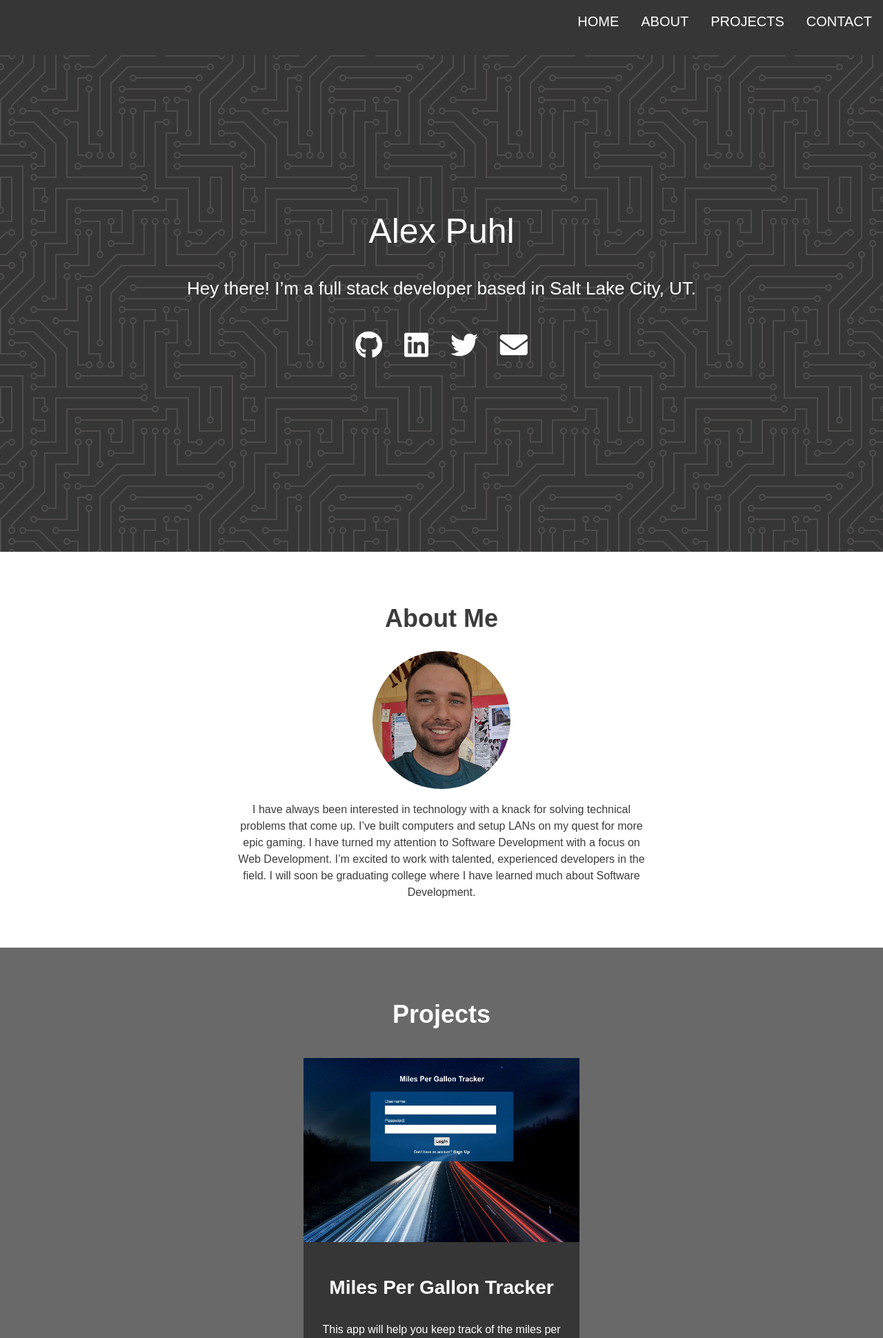
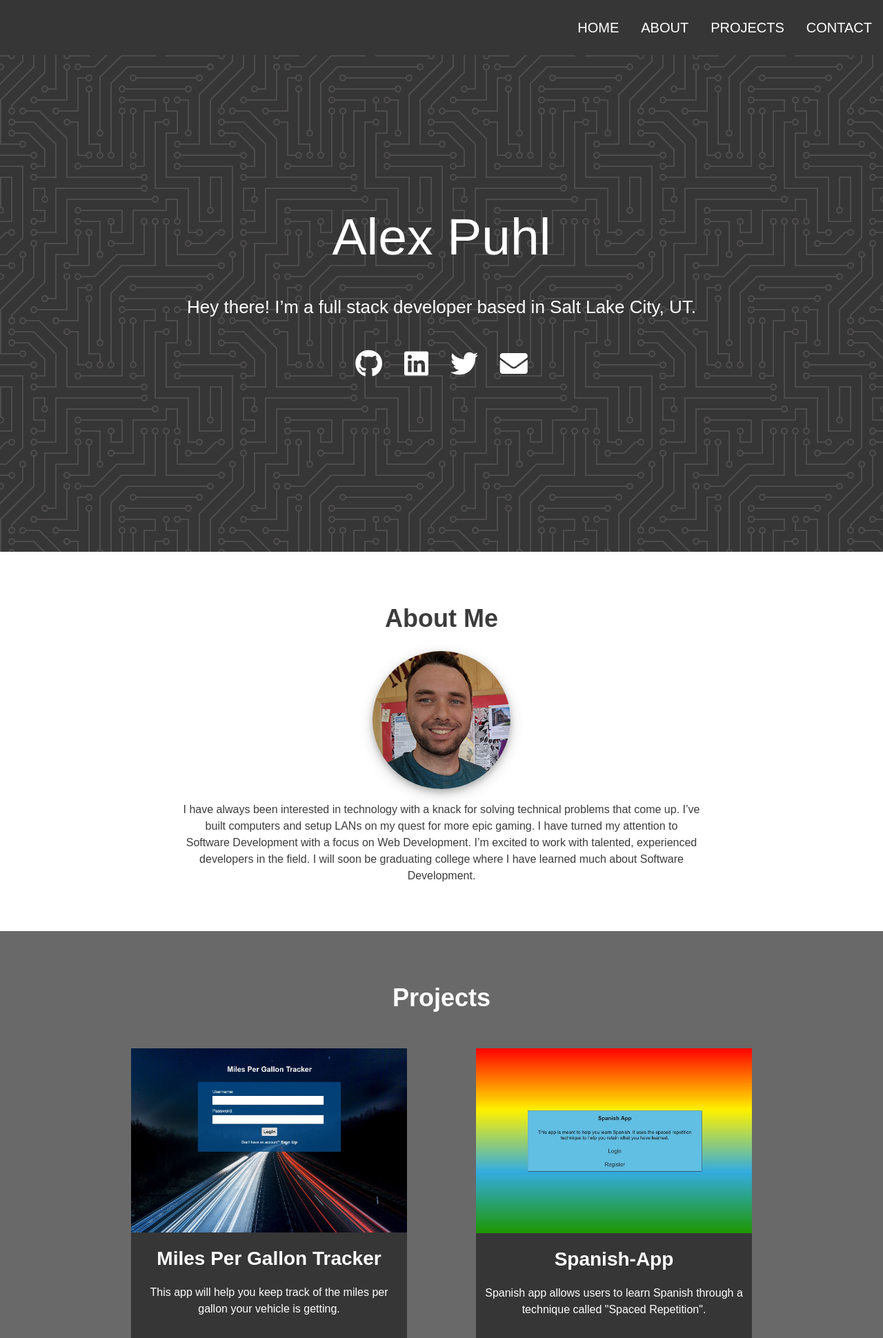
Before and after one commit to AlexanderPuhl/old_portfolio, a PHP site: page /index.html in a window 1280 px wide. Shown: the top 1940 px of the page at 69% size. Run offline with PHP 8.4, Linux system fonts and the light colour scheme; some libraries are stand-ins or nearby versions.

Commit message:
fixed aligning projects and vertically centering the navbar

```diff
--- a/index.html
+++ b/index.html
@@ -80,10 +80,9 @@
     <section class='lightText secondaryBackground' id='projects-section'>
       <div class='container'>
         <h2>Projects</h2>
-        <div class="gallery">
-          <ul class="projects-box">
+        <ul class="projects">
           <li class="project-card">
-              <a href='https://mpg-tracker-client.herokuapp.com/' target="_blank">
+            <a class="img" href='https://mpg-tracker-client.herokuapp.com/' target="_blank">
               <img src='./images/mpg-tracker.jpg' alt='MPG Tracker'/>
             </a>
             <div class='project-card-info textCenter'>
@@ -91,7 +90,7 @@
               <p>
                 This app will help you keep track of the miles per gallon your vehicle is getting.
               </p>
-                <h3>Technology Used:</h3>
+              <!-- <h3>Technology Used</h3> -->
               <p>React/Redux, Node.js, Express, Mongo/Mongoose, Bcrypt/Passport</p>
               <a href='https://github.com/AlexanderPuhl/mpg-tracker-client' target="_blank">
                 <i class="fab fa-github"></i>
@@ -99,7 +98,7 @@
             </div>
           </li>
           <li class="project-card">
-              <a href='https://spanish-app-client.herokuapp.com/' target="_blank">
+            <a class="img" href='https://spanish-app-client.herokuapp.com/' target="_blank">
               <img src='./images/spanish-app.jpg' alt='MPG Tracker'/>
             </a>
             <div class='project-card-info textCenter'>
@@ -107,7 +106,7 @@
               <p>
                 Spanish app allows users to learn Spanish through a technique called "Spaced Repetition".
               </p>
-                <h3>Technology Used:</h3>
+              <!-- <h3>Technology Used</h3> -->
               <p>React/Redux, Node.js, Express, Mongo/Mongoose, Bcrypt/Passport, Responsivevoice.org</p>
               <a href='https://github.com/thinkful-ei23/Spanish-Client-Alex-David' target="_blank">
                 <i class="fab fa-github"></i>
@@ -115,7 +114,7 @@
             </div>
           </li>
           <li class="project-card">
-              <a href='https://cozy-spaces-client.herokuapp.com/' target="_blank">
+            <a class="img" href='https://cozy-spaces-client.herokuapp.com/' target="_blank">
               <img c src='./images/cozy-spaces.JPG' alt='MPG Tracker'/>
             </a>
             <div class='project-card-info textCenter'>
@@ -123,7 +122,7 @@
               <p>
                 Cozy Spaces is focused on helping users find the coziest spaces to hang out in their area.
               </p>
-                <h3>Technology Used:</h3>
+              <!-- <h3>Technology Used</h3>0 -->
               <p>React/Redux, Node.js, Express, Mongo/Mongoose, Bcrypt/Passport, Google Maps API</p>
               <a href='https://github.com/thinkful-ei23/cozy-spaces-client' target="_blank">
                 <i class="fab fa-github"></i>
@@ -132,32 +131,31 @@
           </li>
         </ul>
       </div>
-      </div>
     </section>
     <footer class='primaryBackground textCenter' id='contacts-section'>
       <section class="container">
         <h2>Contact me at: </h2>
         <div class="contacts">
           <ul class="contacts-box flexRow">
-            <li class="contact">
+            <li class="contact textCenter">
               <a href='https://github.com/AlexanderPuhl' target="_blank">
                 <i class="fab fa-github"></i>
                 github.com/AlexanderPuhl
               </a>
             </li>
-            <li class="contact">
+            <li class="contact textCenter">
               <a href='https://www.linkedin.com/in/alexander-puhl/' target="_blank">
                 <i class="fab fa-linkedin"></i>
                 linkedin.com/alexander-puhl/
               </a>
             </li>
-            <li class="contact">
+            <li class="contact textCenter">
               <a href='https://twitter.com/AlexPuhl' target="_blank">
                 <i class="fab fa-twitter"></i>
                 twitter.com/AlexPuhl
               </a>
             </li>
-            <li class="contact">
+            <li class="contact textCenter">
               <a href='mailto:alexpuhldeveloper@gmail.com'>
                 <i class="fas fa-envelope"></i>
                 alexpuhldeveloper@gmail.com
--- a/styles/index.css
+++ b/styles/index.css
@@ -183,6 +183,7 @@ header p {
 /* PROFILE */
 .profile-picture {
   border-radius: 50%;
+  box-shadow: 0 4px 8px 0 rgba(0, 0, 0, 0.2), 0 6px 20px 0 rgba(0, 0, 0, 0.19);
   margin: 0 auto;
   max-width: 200px;
   max-height: 200px;
@@ -205,12 +206,32 @@ header p {
 /* PROJECTS */
 .project-card {
   background-color: var(--primaryBackground);
-  margin: 0 auto 10px auto;
+  display: block;
+  margin: 10px auto;
   max-width: 400px;
-  width: 100%
+}
+a.img:hover {
+  opacity: 1;
+  animation: flash 2s;
+}
+@keyframes flash {
+  0% {
+      opacity: 0.5;
+  }
+  100% {
+      opacity: 1;
+  }
 }
 .project-card-info {
+  display: flex;
+  flex-direction: column;
   padding: 10px;
+}
+.project-card-info:hover {
+  background: rgba(105,105,105, 0.5);
+}
+.project-card-info h3 {
+  margin: 0;
 }
 
 /* FOOTER */
@@ -223,6 +244,10 @@ header p {
   width: 100%;
   text-align: center;
 }
+ul.contacts-box li {
+  text-align: center;
+}
+
 
 /* CONTACT ICONS */
 i {
@@ -234,6 +259,16 @@ i:hover {
 }
 
 @media screen and (min-width: 800px) {
+  h1 {
+    font-size: 75px;
+  }
+  nav {
+    display: flex;
+    justify-content: flex-end;
+  }
+  nav ul {
+    align-items: center;
+  }
   /* CLASSES */
   .container {
     display: flex;
@@ -241,7 +276,7 @@ i:hover {
     margin: 0 auto;
     padding: 50px 0;
     width: 100%;
-    max-width: 800px;
+    max-width: 1000px;
   }
 
   /* \/\/\/ NAVIGATION BAR* \/\/\/ */
@@ -263,6 +298,12 @@ i:hover {
   }
 
 
+  /* PROJECTS */
+  .projects {
+    display: flex;
+    flex-wrap: wrap;
+  }
+
   /* FOOTER */
 .contacts-box li {
   list-style-type: none;
```
Lines whose indentation alone changed are shown as unchanged.
